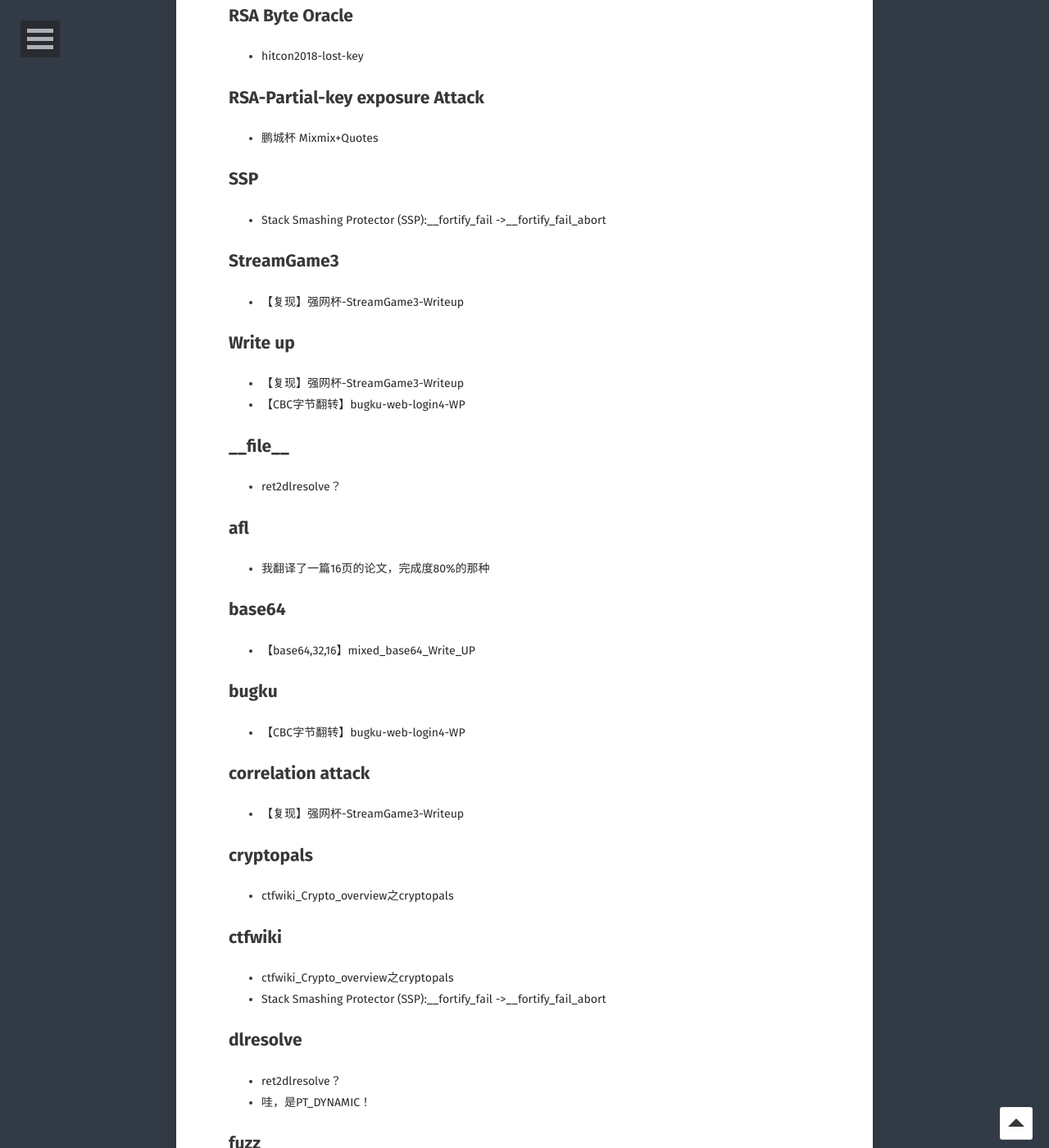
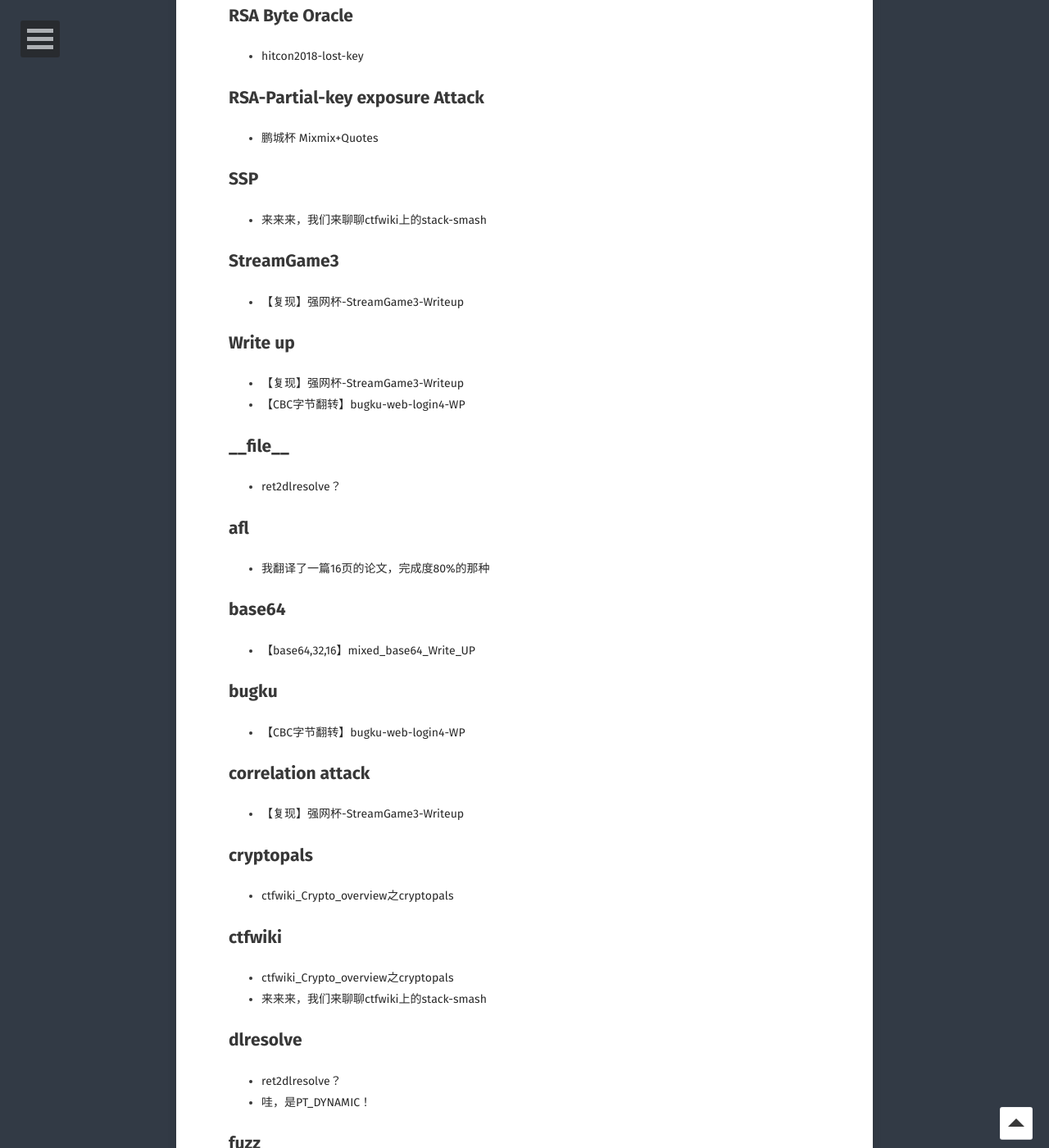
Before and after one commit to RhythmMark/RhythmMark.github.io, a Jekyll site: the page built from tags/index.html, in a window 1280 px wide and 1400 px high, scrolled down 2233 px. Shown: the whole window at 82% size. Built offline with Jekyll 4.4.1, drawn with Linux system fonts in a browser that asks for light colours; some web fonts are replaced; some of the changed text lies outside the part shown.

Commit message:
Update 2018-09-03-how_about_canary.md

````diff
--- a/_posts/2018-09-03-how_about_canary.md
+++ b/_posts/2018-09-03-how_about_canary.md
@@ -1,8 +1,8 @@
 ---
 layout: post
-title: "Stack Smashing Protector (SSP):__fortify_fail ->__fortify_fail_abort "
+title: "来来来，我们来聊聊ctfwiki上的stack-smash "
 date: 2018-09-3
-excerpt: "__stack_chk_fail的前世今生之我为什么复现不了ctfwiki上的smashes"
+excerpt: "我为什么复现不了"
 tags: [pwn, ctfwiki,SSP,stack,CTF]
 feature: https://i.ytimg.com/vi/uSC3guWOvpk/maxresdefault.jpg
 comments: true
@@ -88,8 +88,6 @@ enum __libc_message_action
 ```
 
 就是取消了默认回溯->报错信息显示argv [0]这样子。
-
-
 
 
 想用centos做，反正我centos的libc比较……古老
````
Also changed, not shown: other parts of _posts/2018-09-03-how_about_canary.md (+1 -1 lines).
